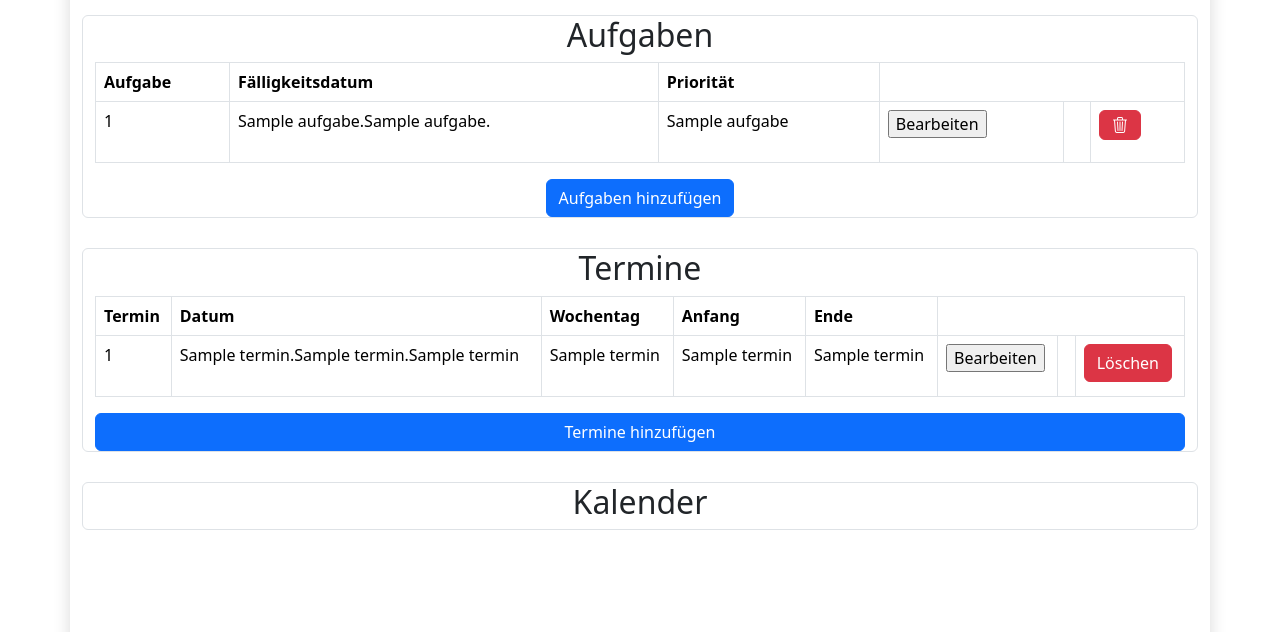
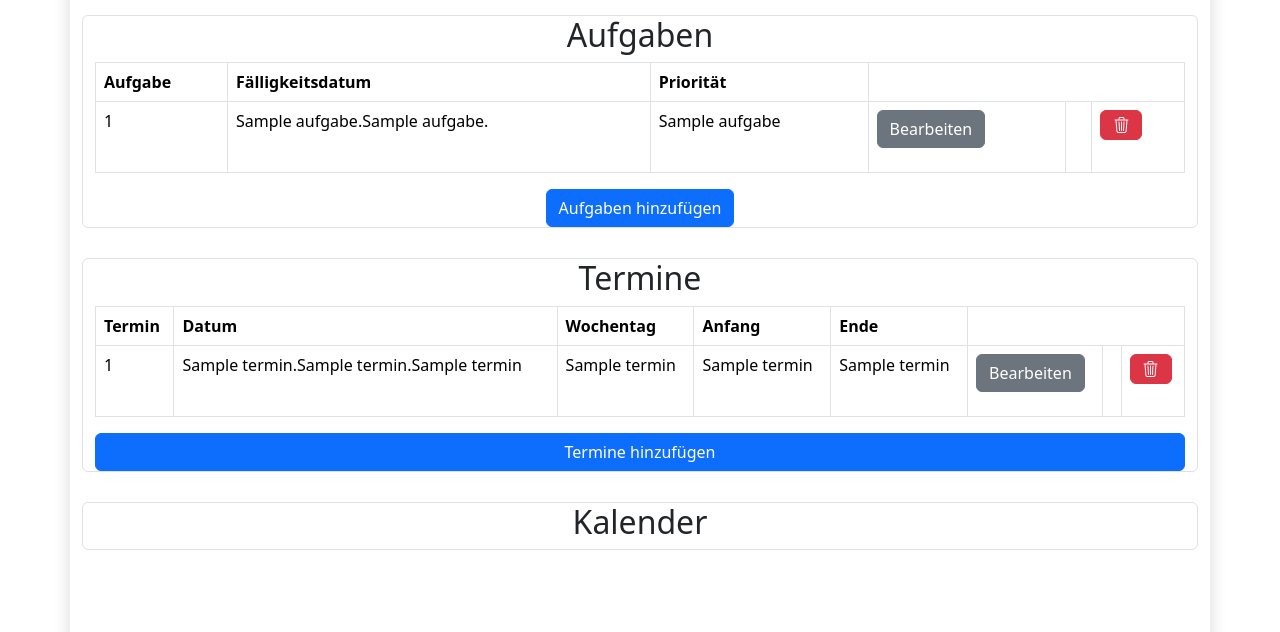
Before and after one commit to LeonardK2020/Klausurersatzleistung, a Flask app: template templates/index.html in a window 1280 px wide. Shown: the part 93-725 px from the top of the page. Run offline with Flask 3, Linux system fonts and the light colour scheme; the template is opened without the code that fills it: most values are stand-ins (such as "Sample title", 1, 10 or a date in 2020); some libraries are stand-ins or nearby versions.

Commit message:
Delete Icon + Bearbeiten Button update

```diff
--- a/templates/index.html
+++ b/templates/index.html
@@ -48,7 +48,7 @@
 
                         <td>
                             <form method="POST" action="{{ url_for('edit_aufgabe', aufgaben_id=aufgabe[4], name=aufgabe[0]) }}">
-                              <input type="submit" value="Bearbeiten">
+                              <input class="btn btn-secondary" type="submit" value="Bearbeiten">
                             </form>
                         </td>
 
@@ -81,12 +81,12 @@
                         <td>{{termin[6]}}</td>
                         <td>
                             <form method="POST" action="{{ url_for('edit_termin', termin_id=termin[7], name=termin[0]) }}">
-                              <input type="submit" value="Bearbeiten">
+                              <input class="btn btn-secondary"type="submit" value="Bearbeiten">
                             </form>
                         </td>
                         <td>
                             <form action="" method="post">
-                                <td><a href="/remove_termin/{{termin[7]}}" class="btn btn-danger">Löschen</a></td>
+                                <td><a href="/remove_termin/{{termin[7]}}" class="btn btn-danger bi bi-trash3"></a></td>
                             </form>
                         </td>
                     </tr>
```
Also changed, not shown: datenbank.db.
